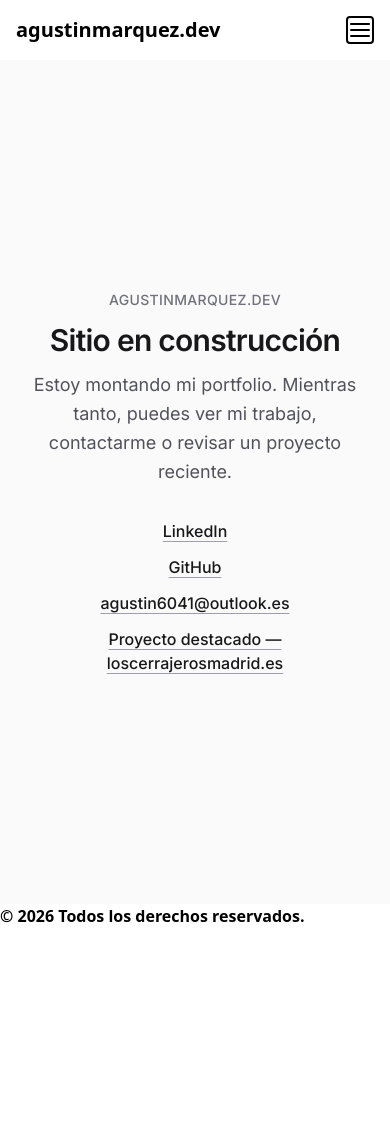
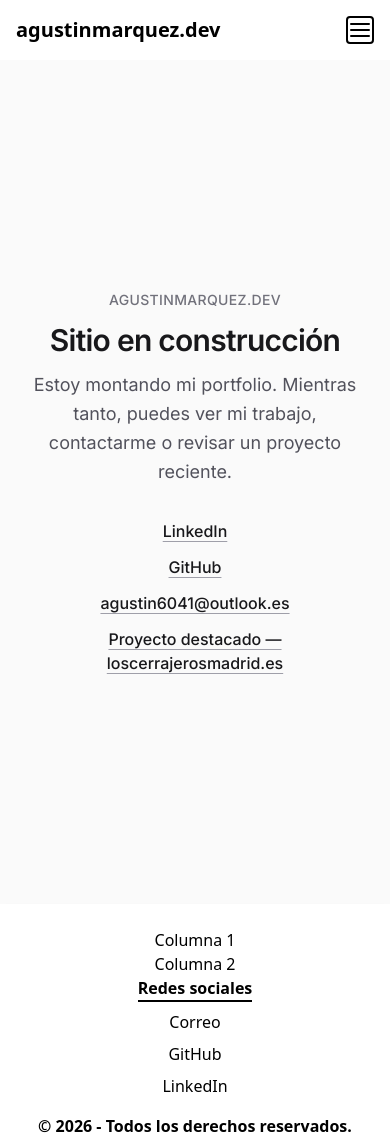
Before and after one commit to Agu1406/agustinmarquez.dev, a Next.js app in the folder frontend/: page / in a window 390 px wide. Before the commit the page ends 928 px from the top, so only its background shows below. Built offline with nearby package versions, Linux system fonts and the light colour scheme.

Commit message:
Enhance Footer component with structured layout and social media links. Update styles for improved responsiveness and user engagement.

```diff
--- a/frontend/app/components/Footer.tsx
+++ b/frontend/app/components/Footer.tsx
@@ -1,13 +1,24 @@
 export default function Footer() {
     return (
         <>
-            <footer className="bg-white text-black font-bold shadow-md">
-                <div>
-                    <div></div>
-                    <div></div>
-                    <div></div>
+            <footer className="bg-white text-black shadow-md p-2">
+                <div className="grid grid-cols-1 md:grid-cols-3 text-center p-4">
+                    <div className="flex flex-col gap-4 items-center">
+                        Columna 1
+                    </div>
+                    <div className="flex flex-col gap-2 items-center">
+                        Columna 2
+                    </div>
+                    <div className="flex flex-col gap-2 items-center">
+                        <span className="font-bold border-b-2 w-fit">Redes sociales</span>
+                        <a href="mailto:agustin6041@outlook.es" target="_blank" rel="noopener noreferrer">Correo</a>
+                        <a href="https://github.com/Agu1406" target="_blank" rel="noopener noreferrer">GitHub</a>
+                        <a href="https://www.linkedin.com/in/agustin6041/" target="_blank" rel="noopener noreferrer">LinkedIn</a>
+                    </div>
                 </div>
-                <div>&copy; {new Date().getFullYear()} Todos los derechos reservados.</div>
+                <div className="flex justify-center items-center font-bold">
+                    &copy; {new Date().getFullYear()} - Todos los derechos reservados.
+                </div>
             </footer>
         </>
     );
```
